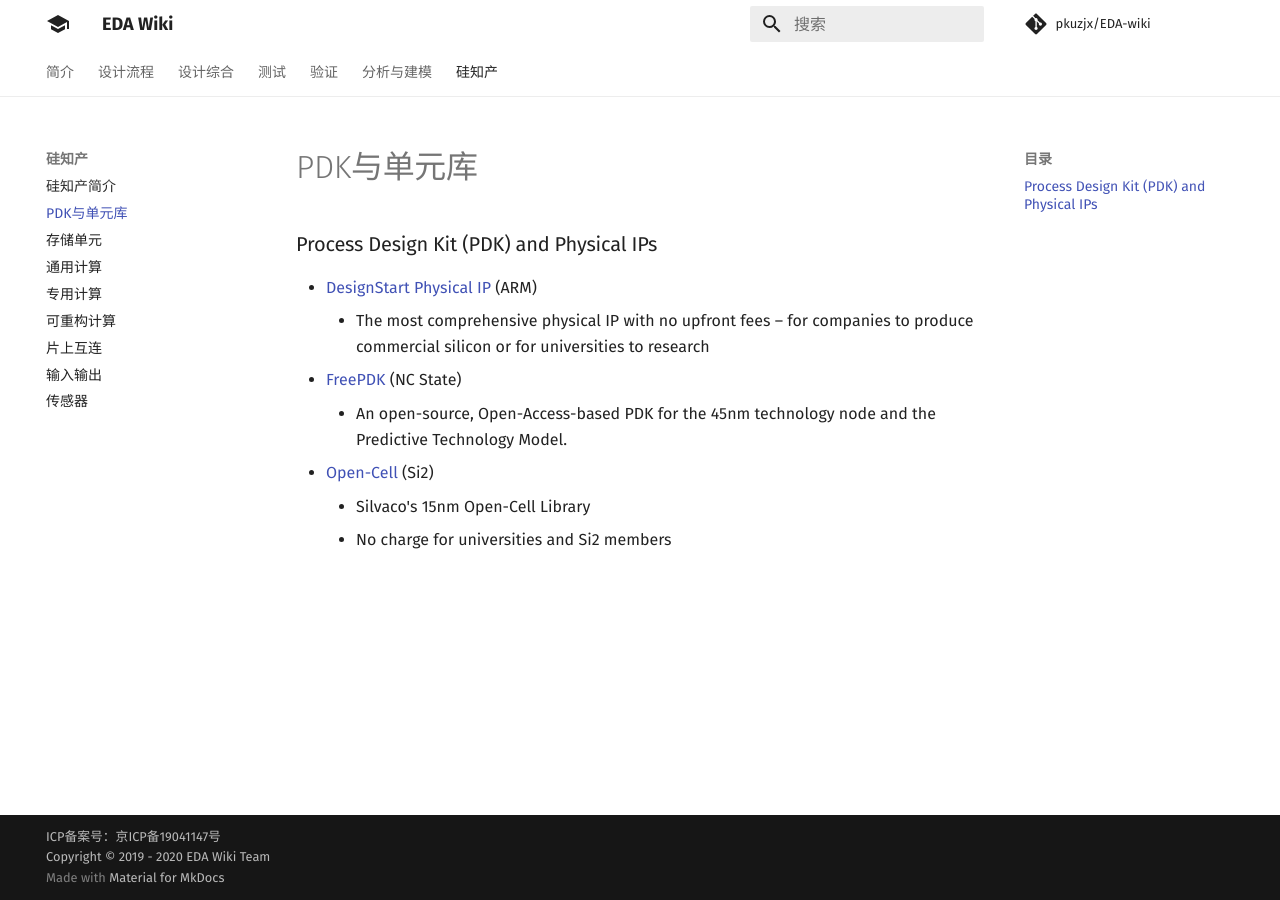
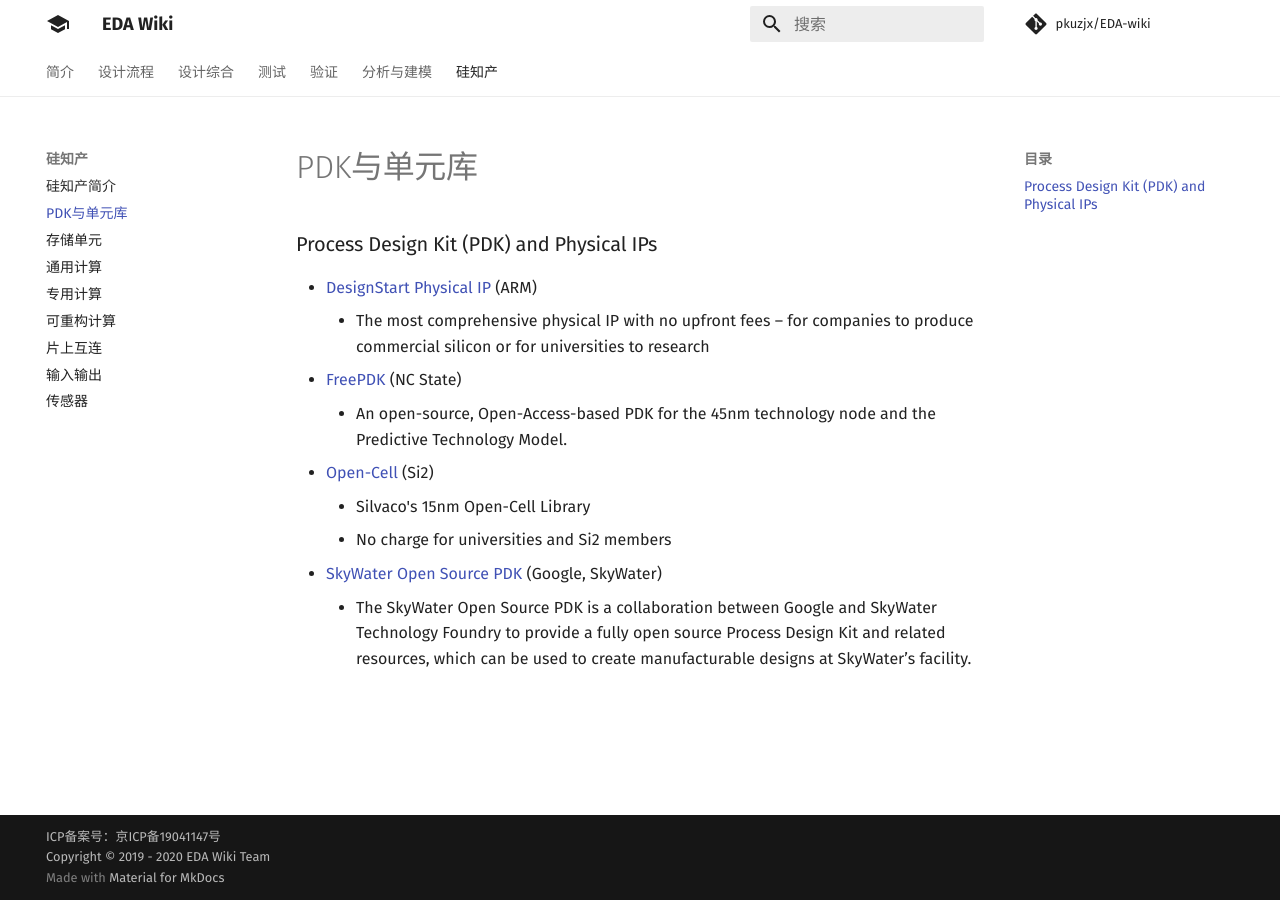
Before and after one commit to daitoto/EDA-wiki, an MkDocs documentation site: the page built from docs/sip/pdk.md, in a window 1280 px wide. Built offline with MkDocs 1.6.1 and Material for MkDocs 9.7.7, drawn with Linux system fonts in a browser that asks for light colours; comment, search, counter and statistics services are not loaded.

Commit message:
Update pdk.md

```diff
--- a/docs/sip/pdk.md
+++ b/docs/sip/pdk.md
@@ -6,3 +6,5 @@
  - [Open-Cell](http://www.si2.org/open-cell-library/) (Si2)
    - Silvaco's 15nm Open-Cell Library
    - No charge for universities and Si2 members
+ - [SkyWater Open Source PDK](https://github.com/google/skywater-pdk) (Google, SkyWater)
+   - The SkyWater Open Source PDK is a collaboration between Google and SkyWater Technology Foundry to provide a fully open source Process Design Kit and related resources, which can be used to create manufacturable designs at SkyWater’s facility.
```
